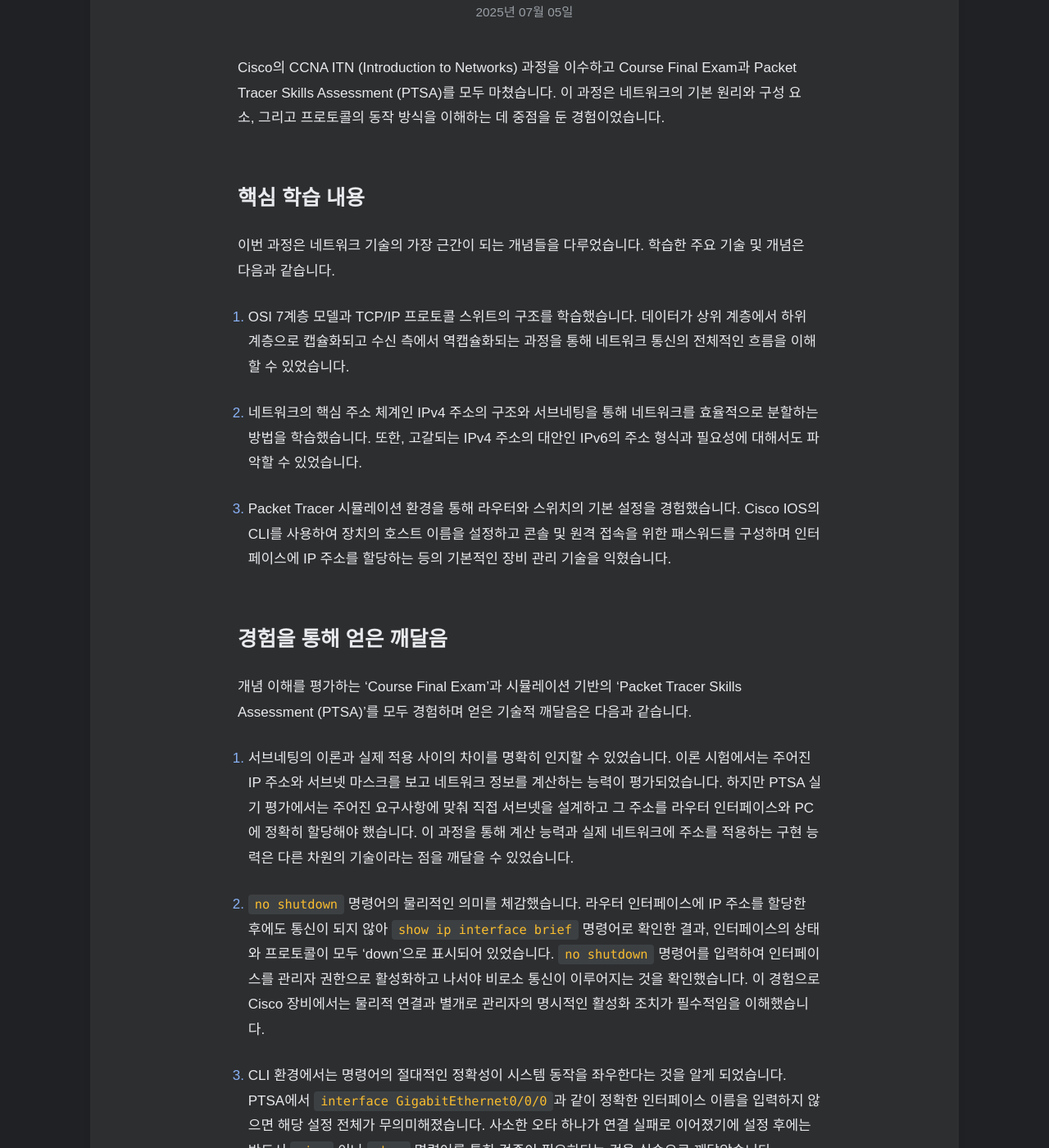
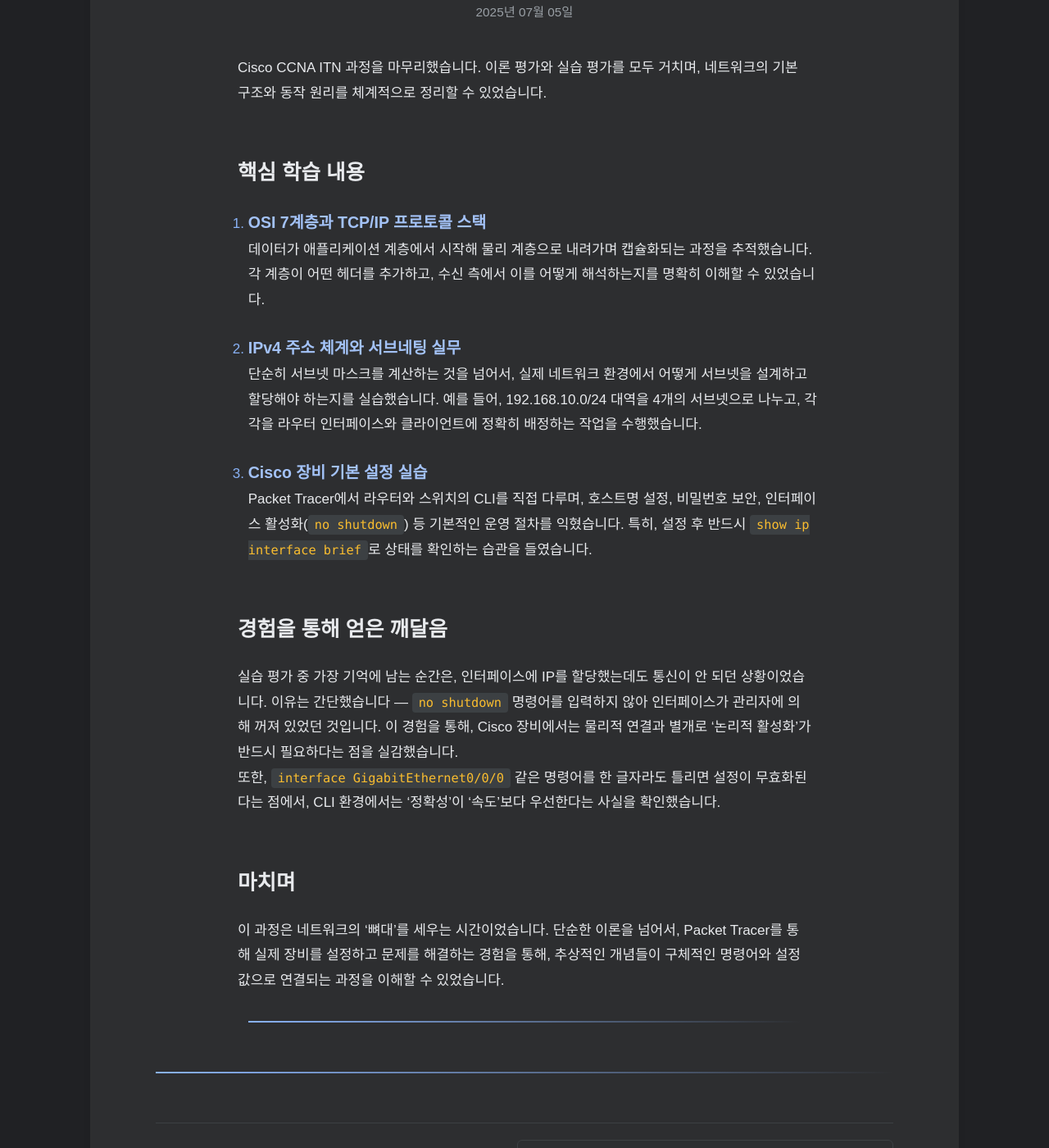
Before and after one commit to HamaP0/HamaP0.github.io, a Jekyll site: the page built from _posts/자격증/2025-07-05-CCNA1_ITN.md, in a window 1280 px wide and 1400 px high, scrolled down 231 px. Shown: the whole window at 82% size. Built offline with Jekyll 4.4.1, drawn with Linux system fonts in a browser that asks for light colours; some web fonts are replaced; some of the changed text lies outside the part shown.

Commit message:
Update 2025-07-05-CCNA1_ITN.md

```diff
--- a/_posts/자격증/2025-07-05-CCNA1_ITN.md
+++ b/_posts/자격증/2025-07-05-CCNA1_ITN.md
@@ -5,30 +5,27 @@
 categories: [자격증]
 tags: [Cisco, CCNA, network]
 ---
-Cisco의 CCNA ITN (Introduction to Networks) 과정을 이수하고 Course Final Exam과 Packet Tracer Skills Assessment (PTSA)를 모두 마쳤습니다. 이 과정은 네트워크의 기본 원리와 구성 요소, 그리고 프로토콜의 동작 방식을 이해하는 데 중점을 둔 경험이었습니다.
+Cisco CCNA ITN 과정을 마무리했습니다. 이론 평가와 실습 평가를 모두 거치며, 네트워크의 기본 구조와 동작 원리를 체계적으로 정리할 수 있었습니다.
 
 ## 핵심 학습 내용
 
-이번 과정은 네트워크 기술의 가장 근간이 되는 개념들을 다루었습니다. 학습한 주요 기술 및 개념은 다음과 같습니다.
+1.  **OSI 7계층과 TCP/IP 프로토콜 스택**
+    데이터가 애플리케이션 계층에서 시작해 물리 계층으로 내려가며 캡슐화되는 과정을 추적했습니다. 각 계층이 어떤 헤더를 추가하고, 수신 측에서 이를 어떻게 해석하는지를 명확히 이해할 수 있었습니다.
 
-1.  OSI 7계층 모델과 TCP/IP 프로토콜 스위트의 구조를 학습했습니다. 데이터가 상위 계층에서 하위 계층으로 캡슐화되고 수신 측에서 역캡슐화되는 과정을 통해 네트워크 통신의 전체적인 흐름을 이해할 수 있었습니다.
+2.  **IPv4 주소 체계와 서브네팅 실무**
+    단순히 서브넷 마스크를 계산하는 것을 넘어서, 실제 네트워크 환경에서 어떻게 서브넷을 설계하고 할당해야 하는지를 실습했습니다. 예를 들어, 192.168.10.0/24 대역을 4개의 서브넷으로 나누고, 각각을 라우터 인터페이스와 클라이언트에 정확히 배정하는 작업을 수행했습니다.
 
-2.  네트워크의 핵심 주소 체계인 IPv4 주소의 구조와 서브네팅을 통해 네트워크를 효율적으로 분할하는 방법을 학습했습니다. 또한, 고갈되는 IPv4 주소의 대안인 IPv6의 주소 형식과 필요성에 대해서도 파악할 수 있었습니다.
-
-3.  Packet Tracer 시뮬레이션 환경을 통해 라우터와 스위치의 기본 설정을 경험했습니다. Cisco IOS의 CLI를 사용하여 장치의 호스트 이름을 설정하고 콘솔 및 원격 접속을 위한 패스워드를 구성하며 인터페이스에 IP 주소를 할당하는 등의 기본적인 장비 관리 기술을 익혔습니다.
+3.  **Cisco 장비 기본 설정 실습**
+    Packet Tracer에서 라우터와 스위치의 CLI를 직접 다루며, 호스트명 설정, 비밀번호 보안, 인터페이스 활성화(`no shutdown`) 등 기본적인 운영 절차를 익혔습니다. 특히, 설정 후 반드시 `show ip interface brief`로 상태를 확인하는 습관을 들였습니다.
 
 ## 경험을 통해 얻은 깨달음
 
-개념 이해를 평가하는 'Course Final Exam'과 시뮬레이션 기반의 'Packet Tracer Skills Assessment (PTSA)'를 모두 경험하며 얻은 기술적 깨달음은 다음과 같습니다.
-
-1.  서브네팅의 이론과 실제 적용 사이의 차이를 명확히 인지할 수 있었습니다. 이론 시험에서는 주어진 IP 주소와 서브넷 마스크를 보고 네트워크 정보를 계산하는 능력이 평가되었습니다. 하지만 PTSA 실기 평가에서는 주어진 요구사항에 맞춰 직접 서브넷을 설계하고 그 주소를 라우터 인터페이스와 PC에 정확히 할당해야 했습니다. 이 과정을 통해 계산 능력과 실제 네트워크에 주소를 적용하는 구현 능력은 다른 차원의 기술이라는 점을 깨달을 수 있었습니다.
-
-2.  `no shutdown` 명령어의 물리적인 의미를 체감했습니다. 라우터 인터페이스에 IP 주소를 할당한 후에도 통신이 되지 않아 `show ip interface brief` 명령어로 확인한 결과, 인터페이스의 상태와 프로토콜이 모두 'down'으로 표시되어 있었습니다. `no shutdown` 명령어를 입력하여 인터페이스를 관리자 권한으로 활성화하고 나서야 비로소 통신이 이루어지는 것을 확인했습니다. 이 경험으로 Cisco 장비에서는 물리적 연결과 별개로 관리자의 명시적인 활성화 조치가 필수적임을 이해했습니다.
-
-3.  CLI 환경에서는 명령어의 절대적인 정확성이 시스템 동작을 좌우한다는 것을 알게 되었습니다. PTSA에서 `interface GigabitEthernet0/0/0`과 같이 정확한 인터페이스 이름을 입력하지 않으면 해당 설정 전체가 무의미해졌습니다. 사소한 오타 하나가 연결 실패로 이어졌기에 설정 후에는 반드시 `ping` 이나 `show` 명령어를 통한 검증이 필요하다는 것을 실습으로 깨달았습니다.
+실습 평가 중 가장 기억에 남는 순간은, 인터페이스에 IP를 할당했는데도 통신이 안 되던 상황이었습니다. 이유는 간단했습니다 — `no shutdown` 명령어를 입력하지 않아 인터페이스가 관리자에 의해 꺼져 있었던 것입니다. 이 경험을 통해, Cisco 장비에서는 물리적 연결과 별개로 ‘논리적 활성화’가 반드시 필요하다는 점을 실감했습니다.
+또한, `interface GigabitEthernet0/0/0` 같은 명령어를 한 글자라도 틀리면 설정이 무효화된다는 점에서, CLI 환경에서는 ‘정확성’이 ‘속도’보다 우선한다는 사실을 확인했습니다.
 
 ## 마치며
 
-CCNA ITN 과정은 네트워크의 기본 모델과 IP 주소 체계에 대한 이론적 토대를 마련하는 시간이었습니다. 특히 Packet Tracer를 활용한 실습을 통해 이론으로만 알던 개념들을 Cisco IOS 명령어로 직접 구현하고 그 결과를 확인하며 네트워크의 기초 동작 원리에 대한 이해를 구체화할 수 있었습니다.
+이 과정은 네트워크의 ‘뼈대’를 세우는 시간이었습니다. 단순한 이론을 넘어서, Packet Tracer를 통해 실제 장비를 설정하고 문제를 해결하는 경험을 통해, 추상적인 개념들이 구체적인 명령어와 설정값으로 연결되는 과정을 이해할 수 있었습니다.
+
 
 <hr class="short-rule">
```
